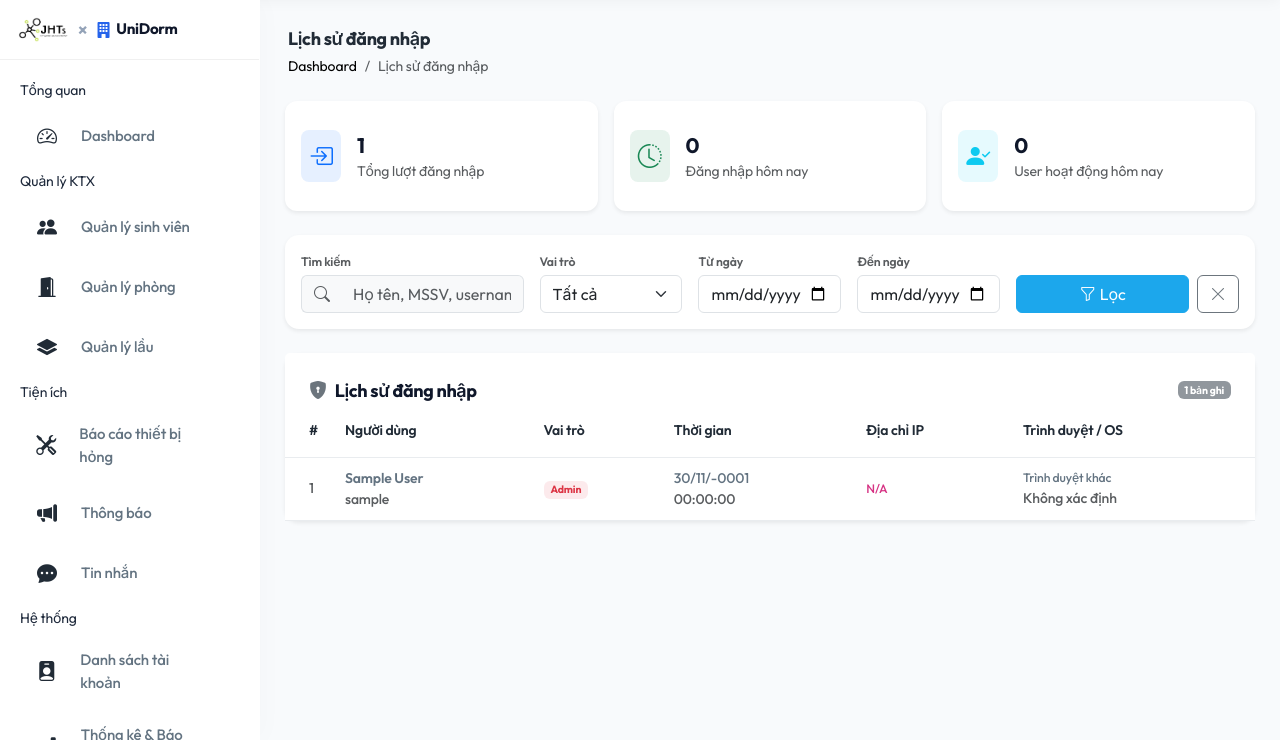
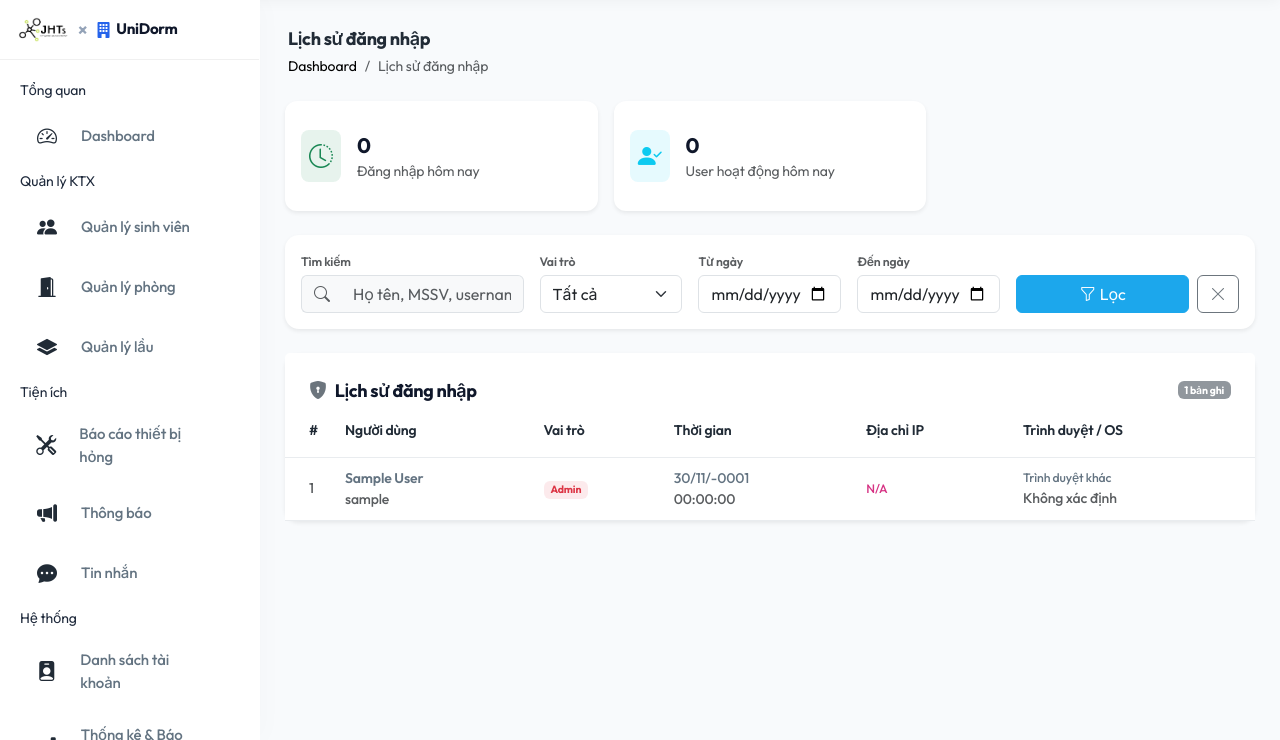
Before and after one commit to nhanhuutran007/UniDorm, a PHP site: page /UniDorm/login_logs in a window 1280 px wide. Shown: the part 60-800 px from the top of the page. Run offline with PHP 8.4, Linux system fonts and the light colour scheme; the visitor is signed in with stand-in values (Sample User, id 1); data that the repository does not hold is empty.

```diff
--- a/views/admin/login_logs.php
+++ b/views/admin/login_logs.php
@@ -53,7 +53,6 @@ if ($dateTo !== '') {
 $whereSQL = $where ? implode(' AND ', $where) : '1=1';
 
 // ── Stats ────────────────────────────────────────────────────
-$statsTotal = $conn->query("SELECT COUNT(*) as c FROM login_logs")->fetch_assoc()['c'] ?? 0;
 $statsToday = $conn->query("SELECT COUNT(*) as c FROM login_logs WHERE DATE(login_at) = CURDATE()")->fetch_assoc()['c'] ?? 0;
 $statsUniqueToday = $conn->query("SELECT COUNT(DISTINCT user_id) as c FROM login_logs WHERE DATE(login_at) = CURDATE()")->fetch_assoc()['c'] ?? 0;
 
@@ -109,7 +108,6 @@ function detectOS(string $ua): string {
 <!-- Stat cards -->
 <div class="row g-3 mb-4">
     <?php foreach ([
-        ['Tổng lượt đăng nhập', $statsTotal, 'primary', 'box-arrow-in-right'],
         ['Đăng nhập hôm nay',   $statsToday, 'success', 'clock-history'],
         ['User hoạt động hôm nay', $statsUniqueToday, 'info', 'person-check-fill'],
     ] as [$label, $count, $color, $icon]): ?>
```
